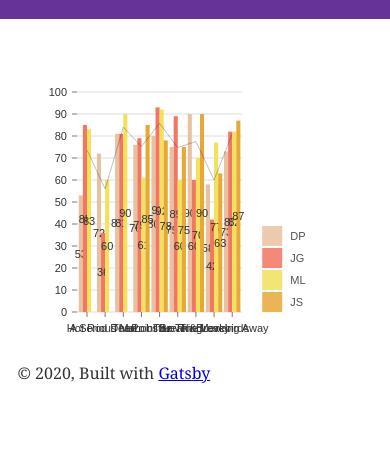
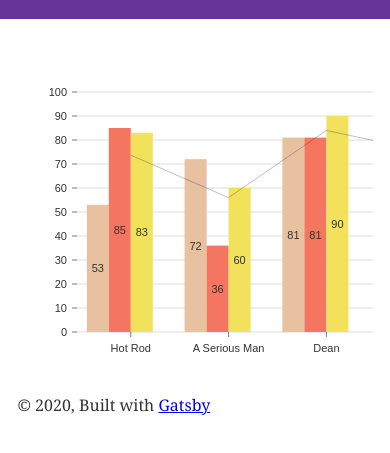
Before and after one commit to djpowers/movie-club, a Gatsby site: page / in a window 390 px wide. Shown: the part 67-520 px from the top of the page. Built offline with nearby package versions, Linux system fonts and the light colour scheme; Gatsby itself is replaced by a stand-in of ours.

Commit message:
Make chart dimensions fixed with scroll overflow
- with new groups added weekly, responsive design was getting crowded
- set to fixed height, and calculate width best on number of items
- set parent container to "overflow" to add scrollbars

```diff
--- a/src/components/layout.js
+++ b/src/components/layout.js
@@ -33,7 +33,7 @@ const Layout = ({ children }) => {
           padding: `0 1.0875rem 1.45rem`,
         }}
       >
-        <main style={{ height: `20rem` }}>{children}</main>
+        <main style={{ height: `22rem`, overflow: `auto` }}>{children}</main>
         <footer>
           © {new Date().getFullYear()}, Built with
           {` `}
--- a/src/pages/index.js
+++ b/src/pages/index.js
@@ -1,7 +1,7 @@
 import React from "react"
 import JSONData from "../../content/movie-ratings.json"
 import { line } from "d3-shape"
-import { ResponsiveBar } from "@nivo/bar"
+import { Bar } from "@nivo/bar"
 
 import Layout from "../components/layout"
 import SEO from "../components/seo"
@@ -33,13 +33,15 @@ const LineLayer = ({ bars, xScale, yScale }) => {
 const IndexPage = () => (
   <Layout>
     <SEO title="Movie Club" />
-    <ResponsiveBar
+    <Bar
       data={JSONData.content}
       indexBy="title"
       keys={["DP", "JG", "ML", "JS"]}
       groupMode="grouped"
       minValue={0}
       maxValue={100}
+      height={340}
+      width={120 * JSONData.content.length}
       margin={{ top: 50, right: 130, bottom: 50, left: 60 }}
       colors={{ scheme: "nivo" }}
       legends={[
```
